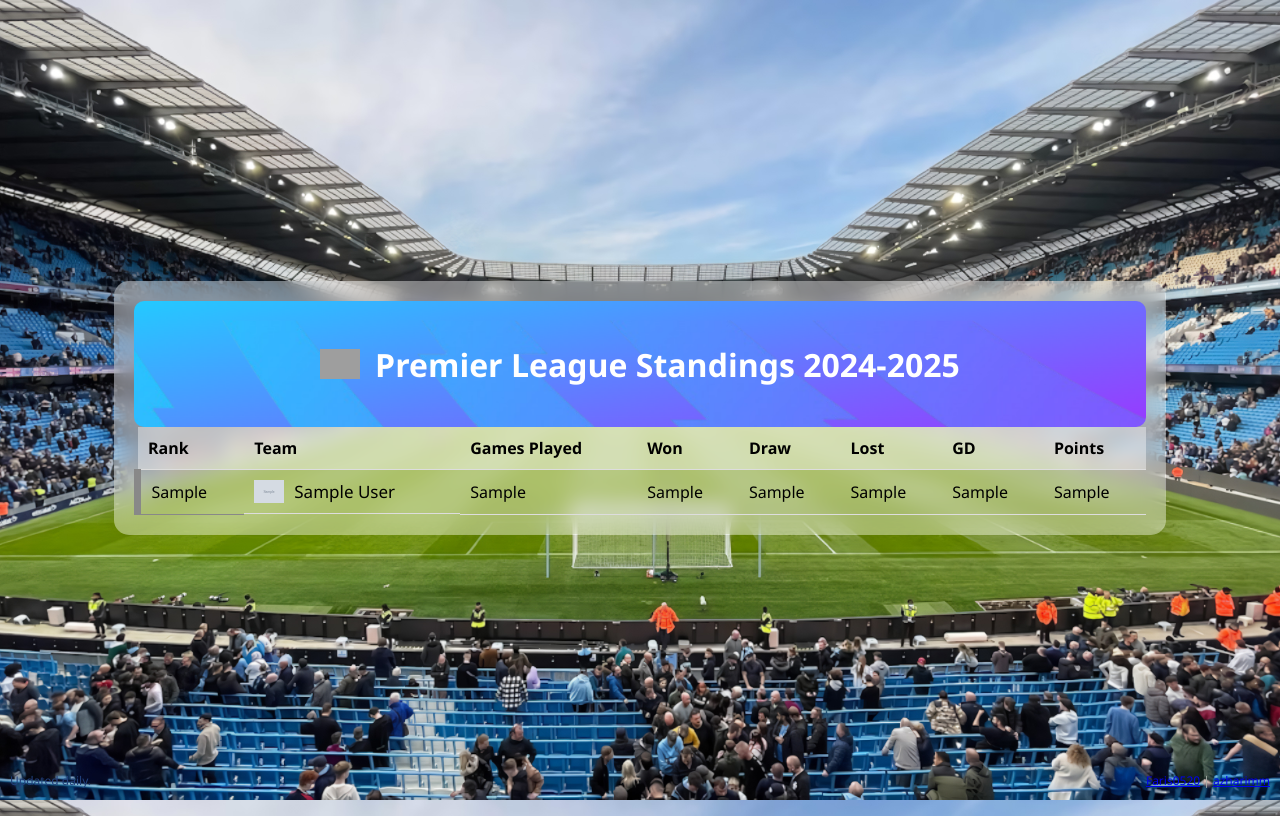
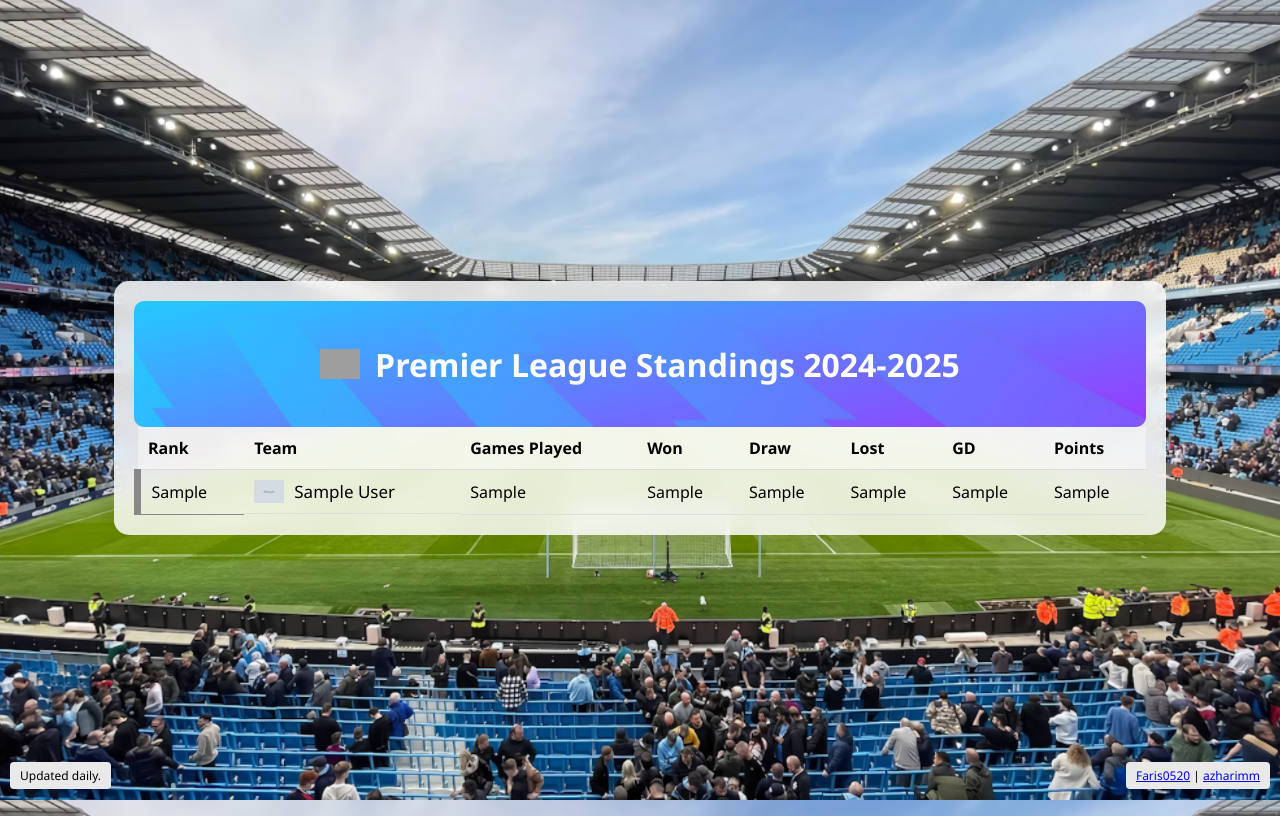
Before and after one commit to Faris0520/epl-table-flask, a Flask app: page / in a window 1280 px wide. Run offline with Flask 3, Linux system fonts and the light colour scheme; grey boxes marked "Sample" are stand-in pictures; a database or web service that is not in the repository returns one stand-in record (values such as "Sample title"); data that the repository does not hold is empty; grey boxes are pictures that could not be loaded.

Commit message:
Update background color and text styles

```diff
--- a/static/app.css
+++ b/static/app.css
@@ -12,7 +12,7 @@ body{
     overflow: auto;
 }
 .main{
-    background: rgba(255, 255, 255, 0.4);
+    background: rgba(255, 255, 255, 0.83);
     backdrop-filter: blur(10px);
     border-radius: 15px;
     padding: 20px;
@@ -89,14 +89,20 @@ h1{
     position: fixed;
     right: 10px;
     bottom: 11px;
-    color: #a8b1aa;
+    color: #000000;
     font-size: 12px;
+    background-color: rgb(233, 233, 233);
+    padding: 5px 10px;
+    border-radius: 4px;
 }
 
 .teks2{
     position: fixed;
     left: 10px;
     bottom: 11px;
-    color: #22407b;
+    color: #000000;
     font-size: 12px;
+    background-color: rgb(233, 233, 233);
+    padding: 5px 10px;
+    border-radius: 4px;
 }
```
